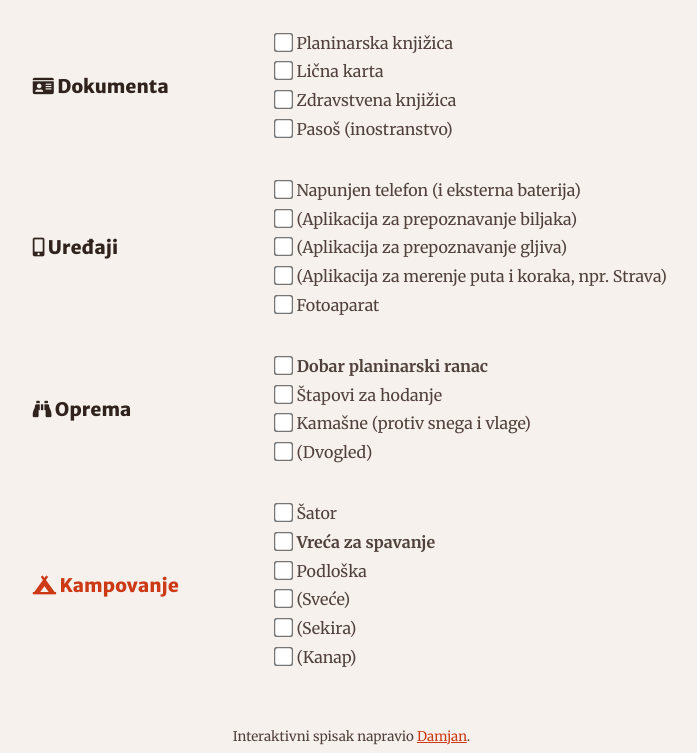
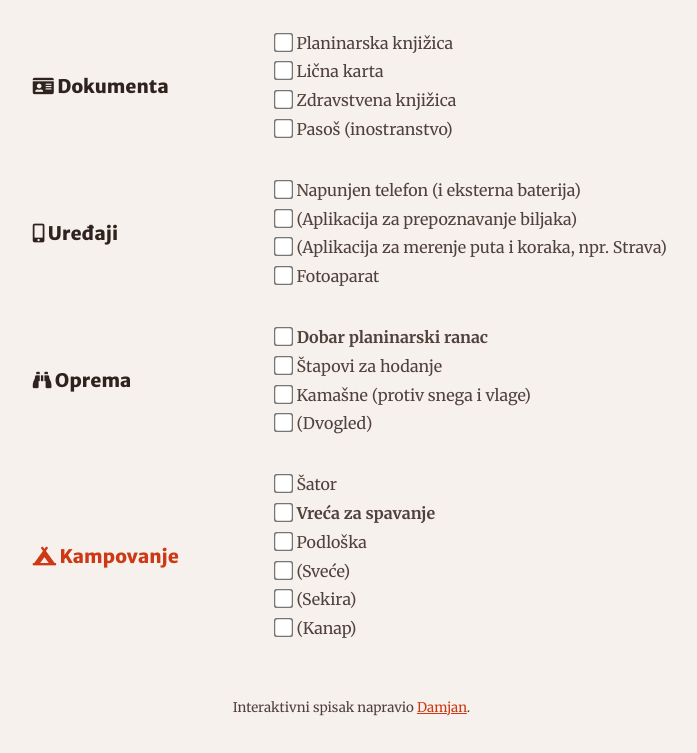
Before and after one commit to mudroljub/spisak-za-planinarenje, a plain HTML site: page index.html in a window 1280 px wide. Shown: the part 1779-2532 px from the top of the page, without its empty margins (251-948 px from the left). After the commit the page ends 2503 px from the top, so only its background shows below. Drawn offline with Linux system fonts and the light colour scheme.

Commit message:
izbacena aplikacija za gljive

```diff
--- a/index.html
+++ b/index.html
@@ -112,7 +112,6 @@
     <ul>
       <li><label><input type="checkbox"> Napunjen telefon (i eksterna baterija)</label></li>
       <li><label><input type="checkbox"> (Aplikacija za prepoznavanje biljaka) </label></li>
-      <li><label><input type="checkbox"> (Aplikacija za prepoznavanje gljiva) </label></li>
       <li><label><input type="checkbox"> (Aplikacija za merenje puta i koraka, npr. Strava) </label></li>
       <li><label><input type="checkbox"> Fotoaparat</label></li>
     </ul>
```
